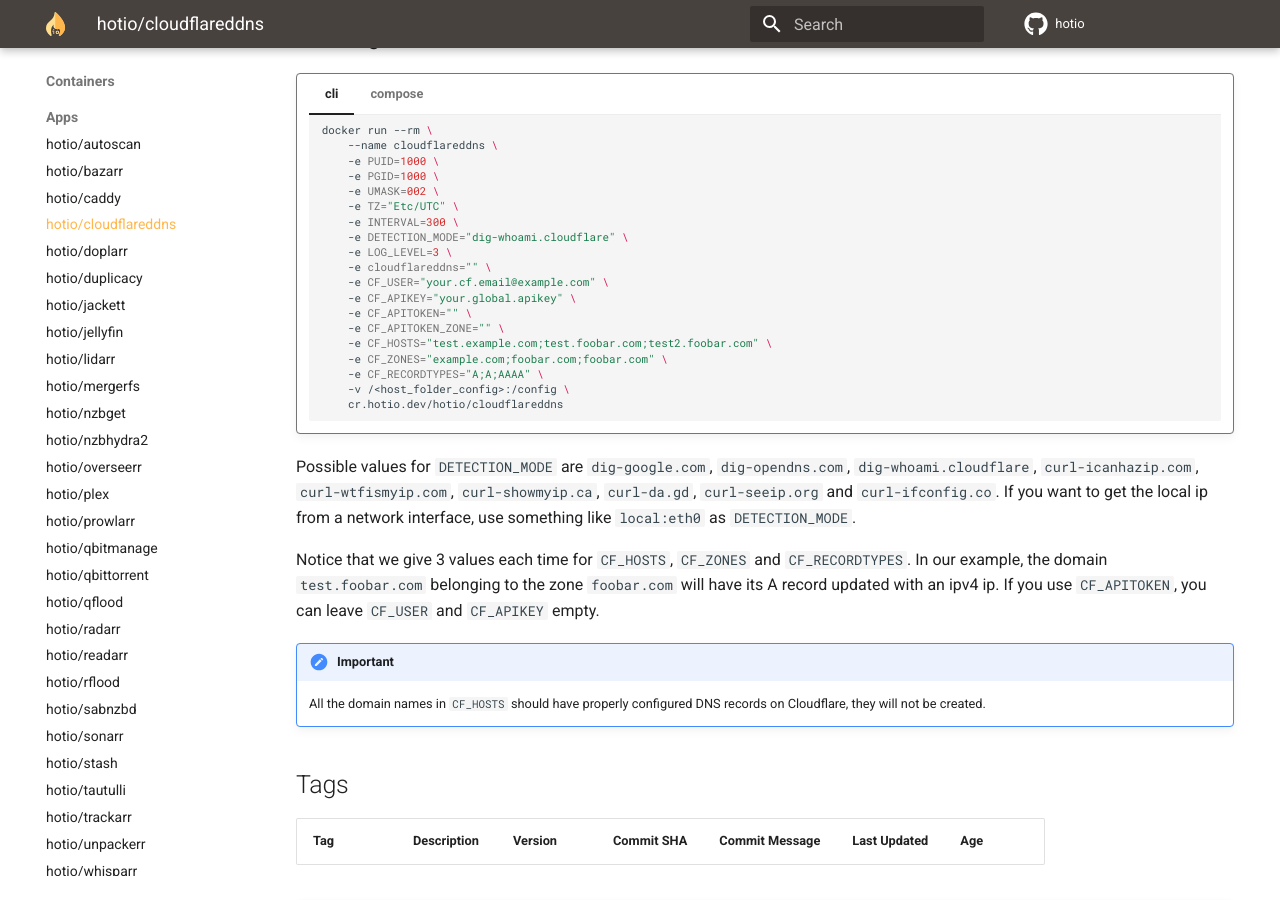
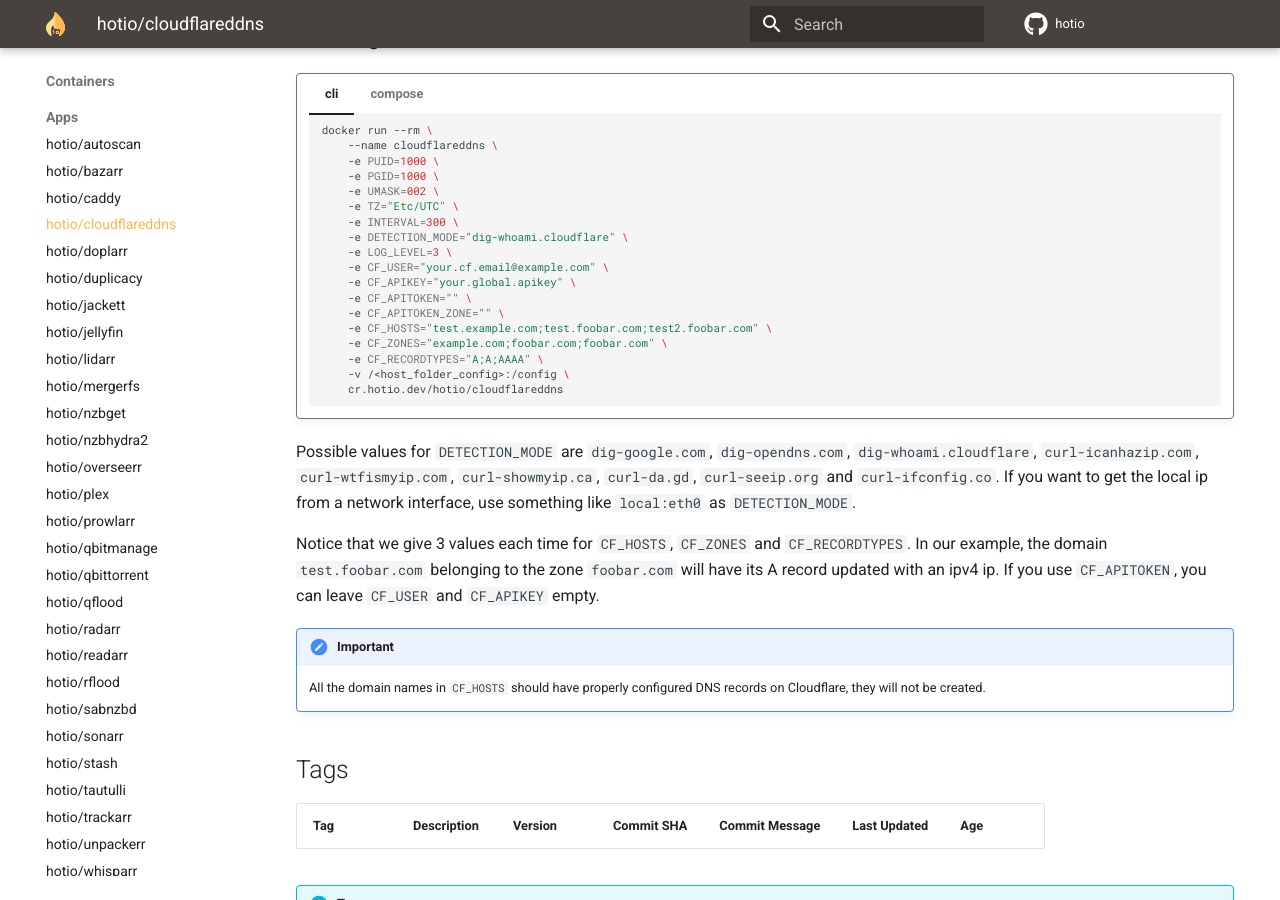
Before and after one commit to hotio/website, an MkDocs documentation site: the page built from docs/containers/cloudflareddns.md, in a window 1280 px wide and 900 px high, scrolled down 488 px. Built offline with MkDocs 1.6.1 and Material for MkDocs 9.7.7, drawn with Linux system fonts in a browser that asks for light colours.

Commit message:
remove unknown var

```diff
--- a/docs/containers/cloudflareddns.md
+++ b/docs/containers/cloudflareddns.md
@@ -27,7 +27,6 @@
             -e INTERVAL=300 \
             -e DETECTION_MODE="dig-whoami.cloudflare" \
             -e LOG_LEVEL=3 \
-            -e cloudflareddns="" \
             -e CF_USER="your.cf.email@example.com" \
             -e CF_APIKEY="your.global.apikey" \
             -e CF_APITOKEN="" \
@@ -56,7 +55,6 @@
               - INTERVAL=300
               - DETECTION_MODE=dig-whoami.cloudflare
               - LOG_LEVEL=3
-              - cloudflareddns
               - CF_USER=your.cf.email@example.com
               - CF_APIKEY=your.global.apikey
               - CF_APITOKEN
```
